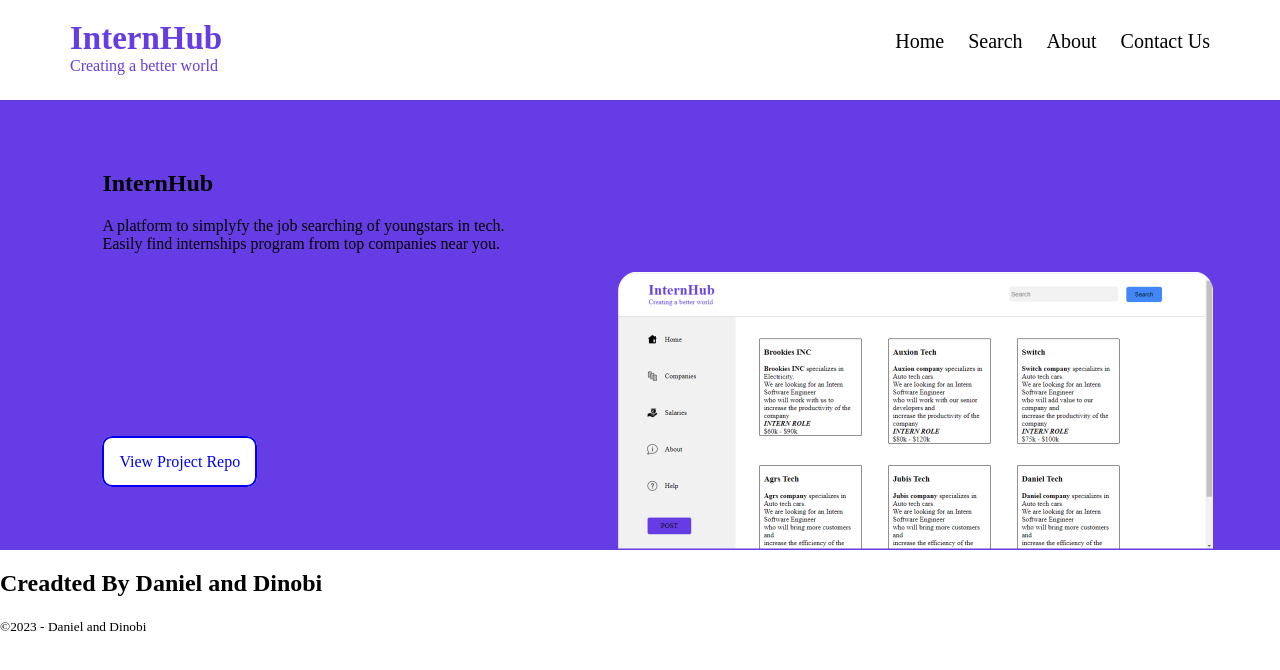
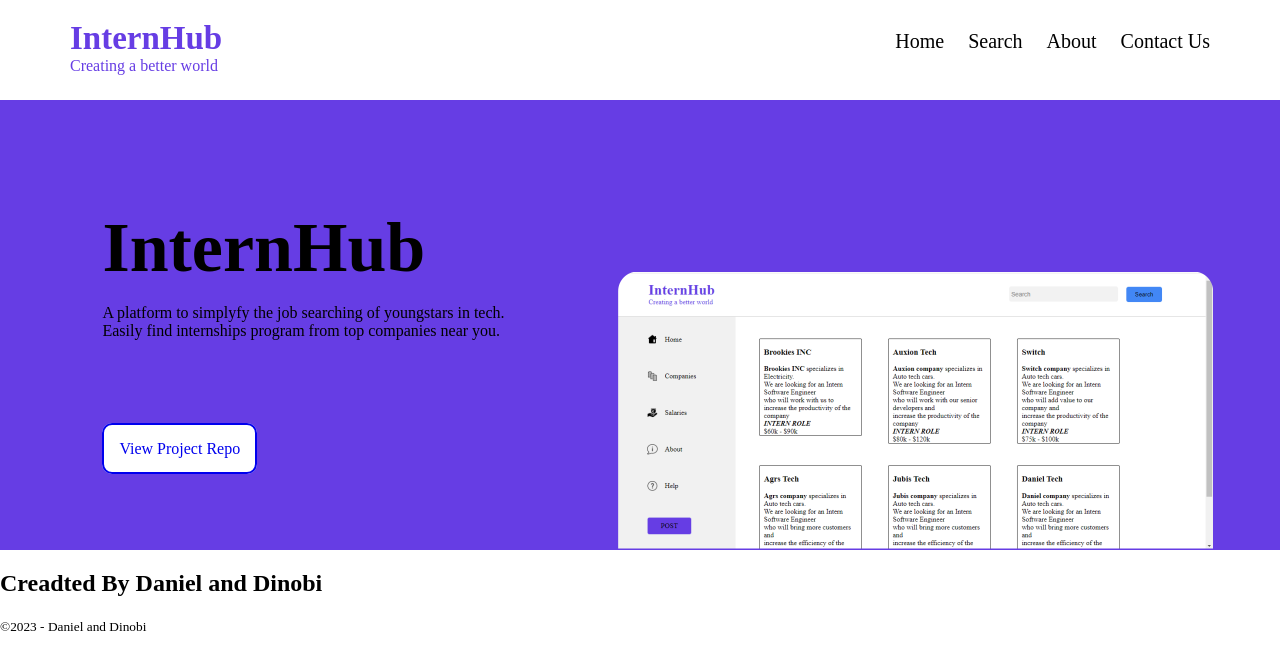
Before and after one commit to chisomdaniel/InternHub, a plain HTML site: page web_files/landing_page.html in a window 1280 px wide. Drawn offline with Linux system fonts and the light colour scheme.

Commit message:
landing page2

```diff
--- a/web_files/styles/landing.css
+++ b/web_files/styles/landing.css
@@ -36,11 +36,12 @@ html, body {
 }
 
 .hero h1 {
-    tex
+    font-size: 70px;
+    margin-bottom: 0;
 }
 
 .hero p {
-    margin-bottom: 200px;
+    margin-bottom: 100px;
 }
 
 header {
```
